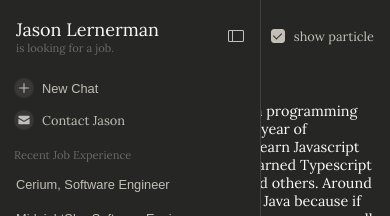
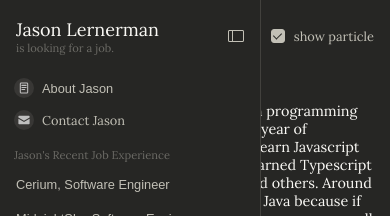
Before and after one commit to u9g/jason-portfolio, a Vue app: page / in a window 390 px wide. Both pictures are taken after a click on the button 32 px from the left and 36 px from the top of the page. Shown: the top 216 px of the page. Built offline with nearby package versions, Linux system fonts and the light colour scheme.

Commit message:
Update sidebar: clickable title, book icon, label tweaks, fix collapsed overflow

```diff
--- a/src/components/About.vue
+++ b/src/components/About.vue
@@ -376,6 +376,12 @@ onUnmounted(() => {
   background: var(--bg-hover);
 }
 
+@media (min-width: 1025px) {
+  .sidebar-toggle {
+    display: none;
+  }
+}
+
 .about-content {
   display: flex;
   flex-direction: column;
--- a/src/components/Conversation.vue
+++ b/src/components/Conversation.vue
@@ -71,6 +71,12 @@ const emit = defineEmits<{ toggleSidebar: [] }>();
   background: var(--bg-hover);
 }
 
+@media (min-width: 1025px) {
+  .sidebar-toggle {
+    display: none;
+  }
+}
+
 .share-btn {
   margin-left: auto;
   background: transparent;
--- a/src/components/Sidebar.vue
+++ b/src/components/Sidebar.vue
@@ -1,5 +1,5 @@
 <script setup lang="ts">
-import plusIcon from "../assets/plus.svg";
+import bookIcon from "../assets/book.svg";
 import contactIcon from "../assets/contact.svg";
 import SidebarButton from "./SidebarButton.vue";
 
@@ -16,10 +16,10 @@ const emit = defineEmits<{ navigate: [slug: string]; toggle: [] }>();
   <aside :class="{ collapsed: collapsed }">
     <div class="sidebar-inner">
       <div class="row top-row">
-        <div v-if="!collapsed" class="title-block">
+        <a v-if="!collapsed" class="title-block" href="#" @click.prevent="emit('navigate', 'about')">
           <span>Jason Lernerman</span>
           <span class="subtitle">is looking for a job.</span>
-        </div>
+        </a>
 
         <button @click="emit('toggle')" class="icon-btn">
           <svg width="20" height="20" viewBox="0 0 20 20" fill="currentColor" xmlns="http://www.w3.org/2000/svg" aria-hidden="true"><path d="M16.5 4C17.3284 4 18 4.67157 18 5.5V14.5C18 15.3284 17.3284 16 16.5 16H3.5C2.67157 16 2 15.3284 2 14.5V5.5C2 4.67157 2.67157 4 3.5 4H16.5ZM7 15H16.5C16.7761 15 17 14.7761 17 14.5V5.5C17 5.22386 16.7761 5 16.5 5H7V15ZM3.5 5C3.22386 5 3 5.22386 3 5.5V14.5C3 14.7761 3.22386 15 3.5 15H6V5H3.5Z"></path></svg>
@@ -27,12 +27,12 @@ const emit = defineEmits<{ navigate: [slug: string]; toggle: [] }>();
       </div>
 
       <div class="new-chat-row">
-        <SidebarButton :icon="plusIcon" label="New Chat" :collapsed="collapsed" @click="emit('navigate', 'about')" />
+        <SidebarButton :icon="bookIcon" label="About Jason" :collapsed="collapsed" @click="emit('navigate', 'about')" />
         <SidebarButton :icon="contactIcon" label="Contact Jason" href="https://www.linkedin.com/in/jason-lernerman/" :collapsed="collapsed" />
       </div>
 
       <div v-if="!collapsed" class="recent-section">
-        <span class="recent-heading">Recent Job Experience</span>
+        <span class="recent-heading">Jason's Recent Job Experience</span>
         <button
           v-for="conv in conversations"
           :key="conv.slug"
@@ -66,6 +66,8 @@ const emit = defineEmits<{ navigate: [slug: string]; toggle: [] }>();
   display: flex;
   flex-direction: column;
   padding-left: 8px;
+  text-decoration: none;
+  color: inherit;
 }
 
 .subtitle {
@@ -128,7 +130,8 @@ aside {
   }
 
   .collapsed .sidebar-inner {
-    width: auto;
+    width: 100%;
+    min-width: 0;
     transform: none;
   }
 
```
Also changed, not shown: src/assets/book.svg (added).
